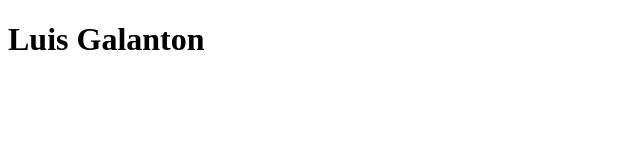
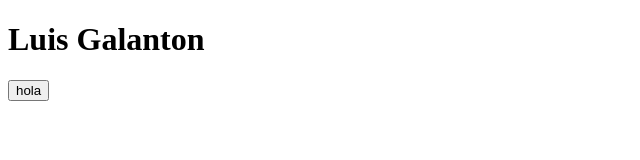
Before and after one commit to Luis-707/proyectos, a plain HTML site: page P1/index.html in a window 1280 px wide. Shown: the whole page, without its empty margins (0-640 px from the left). Drawn offline with Linux system fonts and the light colour scheme.

Commit message:
segunda prueba

```diff
--- a/P1/index.html
+++ b/P1/index.html
@@ -9,5 +9,8 @@
 
 <h1>Luis Galanton</h1>
 
+
+<input type="button" value="hola">
+
 </body>
 </html>
```
